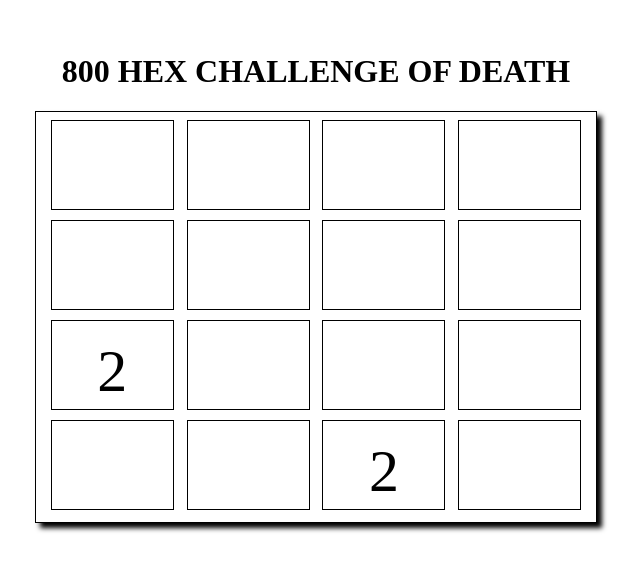
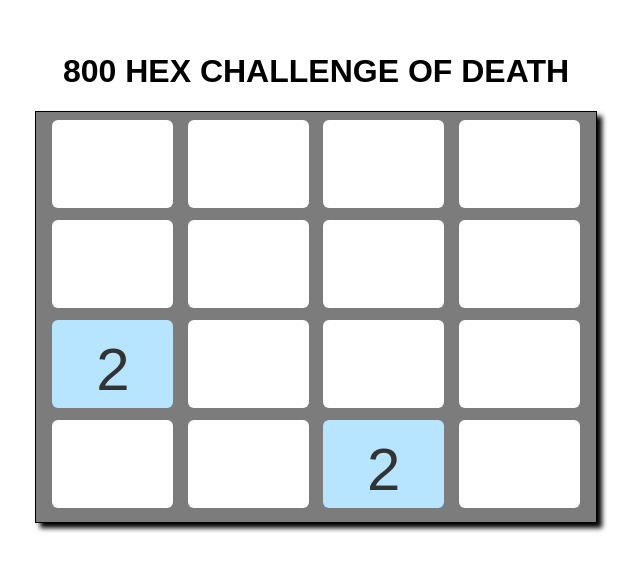
Before and after one commit to HHEDTech/800, a React app: page / in a window 1280 px wide. Shown: the part 123-694 px from the top of the page, without its empty margins (324-964 px from the left). Built offline with nearby package versions, Linux system fonts and the light colour scheme.

Commit message:
Styling and state changes

```diff
--- a/src/client/components/Board.jsx
+++ b/src/client/components/Board.jsx
@@ -1,7 +1,5 @@
 import React from 'react';
-import { render } from 'react-dom';
 import { useSelector } from 'react-redux';
-import * as types from '../actions/actionTypes';
 import Box from './Box.jsx';
 
 const Board = () => {
@@ -10,9 +8,49 @@ const Board = () => {
     return state.boxes.board;
   });
   console.log('boardArr -> ', boardArr);
-  const boxes = boardArr.map((box, idx) => (
-    <Box key={`box-${idx}`} number={box.number} />
-  ));
+  const boxes = boardArr.map((number, idx) => {
+    let color;
+    switch (number) {
+      case null:
+        break;
+      case 2:
+        color = 'color2';
+        break;
+      case 4:
+        color = 'color4';
+        break;
+      case 8:
+        color = 'color8';
+        break;
+      case 10:
+        color = 'color10';
+        break;
+      case 20:
+        color = 'color20';
+        break;
+      case 40:
+        color = 'color40';
+        break;
+      case 80:
+        color = 'color80';
+        break;
+      case 100:
+        color = 'color100';
+        break;
+      case 200:
+        color = 'color200';
+        break;
+      case 400:
+        color = 'color400';
+        break;
+      case 800:
+        color = 'color800';
+        break;
+      default:
+        color = 'black';
+    }
+    return <Box key={`box-${idx}`} number={number} color={color} />;
+  });
 
   return <div className="board">{boxes}</div>;
 };
--- a/src/client/components/Box.jsx
+++ b/src/client/components/Box.jsx
@@ -1,7 +1,6 @@
 import React, { Component } from 'react';
-import { render } from 'react-dom';
 
 const Box = (props) => {
-  return <div className="box">{props.number}</div>;
+  return <div className={`box ${props.color}`}>{props.number}</div>;
 };
 export default Box;
--- a/src/client/reducers/boxesReducer.js
+++ b/src/client/reducers/boxesReducer.js
@@ -1,11 +1,9 @@
 // import * as types from '../actions/actionTypes';
 
 const initialState = {
-  board: new Array(16).fill(null).map(() => ({
-    number: null,
-    top: null,
-    left: null,
-  })),
+  score: 0,
+  leaderboard: [],
+  board: new Array(16).fill(null),
 };
 
 // get loc of first
@@ -20,8 +18,8 @@ let aValue = 2;
 // set second to 50/50 chance of 2 or 4
 let bValue = 2 * Math.floor(Math.random() * 2) + 2;
 // assign
-initialState.board[a].number = aValue;
-initialState.board[b].number = bValue;
+initialState.board[a] = aValue;
+initialState.board[b] = bValue;
 
 /*
 board = [1,  2,  3,  4,
--- a/src/client/styles.scss
+++ b/src/client/styles.scss
@@ -1,5 +1,19 @@
+$color2: rgb(183, 229, 255);
+$color4: darken($color2, 9%);
+$color8: darken($color2, 18%);
+$color10: darken($color2, 27%);
+$color20: darken($color2, 36%);
+$color40: darken($color2, 45%);
+$color80: darken($color2, 54%);
+$color100: darken($color2, 63%);
+$color200: darken($color2, 72%);
+$color400: darken($color2, 81%);
+$color800: darken($color2, 90%);
+$darkFontColor: #333;
+
 body {
   margin: 0;
+  font-family: Arial, Helvetica, sans-serif;
 }
 
 .container {
@@ -11,6 +25,7 @@ body {
   height: 100vh;
 }
 .board {
+  background-color: rgb(124, 124, 124);
   display: flex;
   flex-wrap: wrap;
   justify-content: space-evenly;
@@ -24,13 +39,62 @@ body {
   box-shadow: 5px 5px 5px black;
 }
 .box {
+  background-color: white;
   margin: 3px;
   height: 22%;
   width: 22%;
-  border: 1px solid black;
+  // border: 1px solid black;
+  border-radius: 0.1em;
   font-size: 60px;
+  color: white;
   text-align: center;
   line-height: 100px;
-  // vertical-align: text-bottom;
-  // display: inline-block
 }
+.color2 {
+  background-color: $color2;
+  color: #333;
+}
+.color4 {
+  background-color: $color4;
+  color: #333;
+}
+.color8 {
+  background-color: $color8;
+  color: #333;
+}
+.color10 {
+  background-color: $color10;
+  color: #333;
+}
+.color20 {
+  background-color: $color20;
+  color: #eee;
+}
+.color40 {
+  background-color: $color40;
+  color: #eee;
+}
+.color80 {
+  background-color: $color80;
+  color: #eee;
+}
+.color100 {
+  background-color: $color100;
+  color: #eee;
+}
+.color200 {
+  background-color: $color200;
+  color: #eee;
+}
+.color400 {
+  background-color: $color400;
+  color: #eee;
+}
+.color800 {
+  background-color: $color800;
+  color: #eee;
+}
+.black {
+  background-color: black;
+  color: #eee;
+}
```
